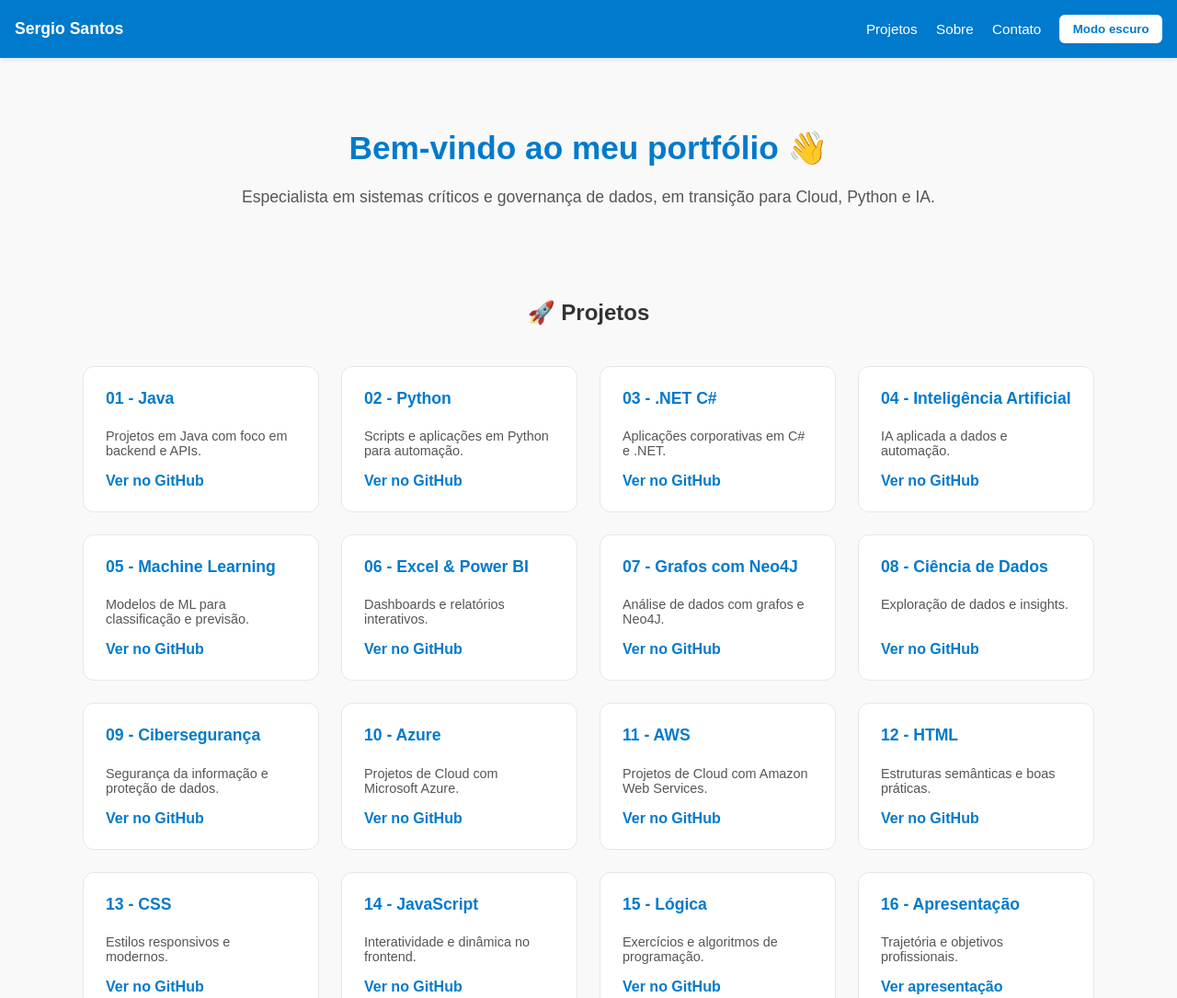
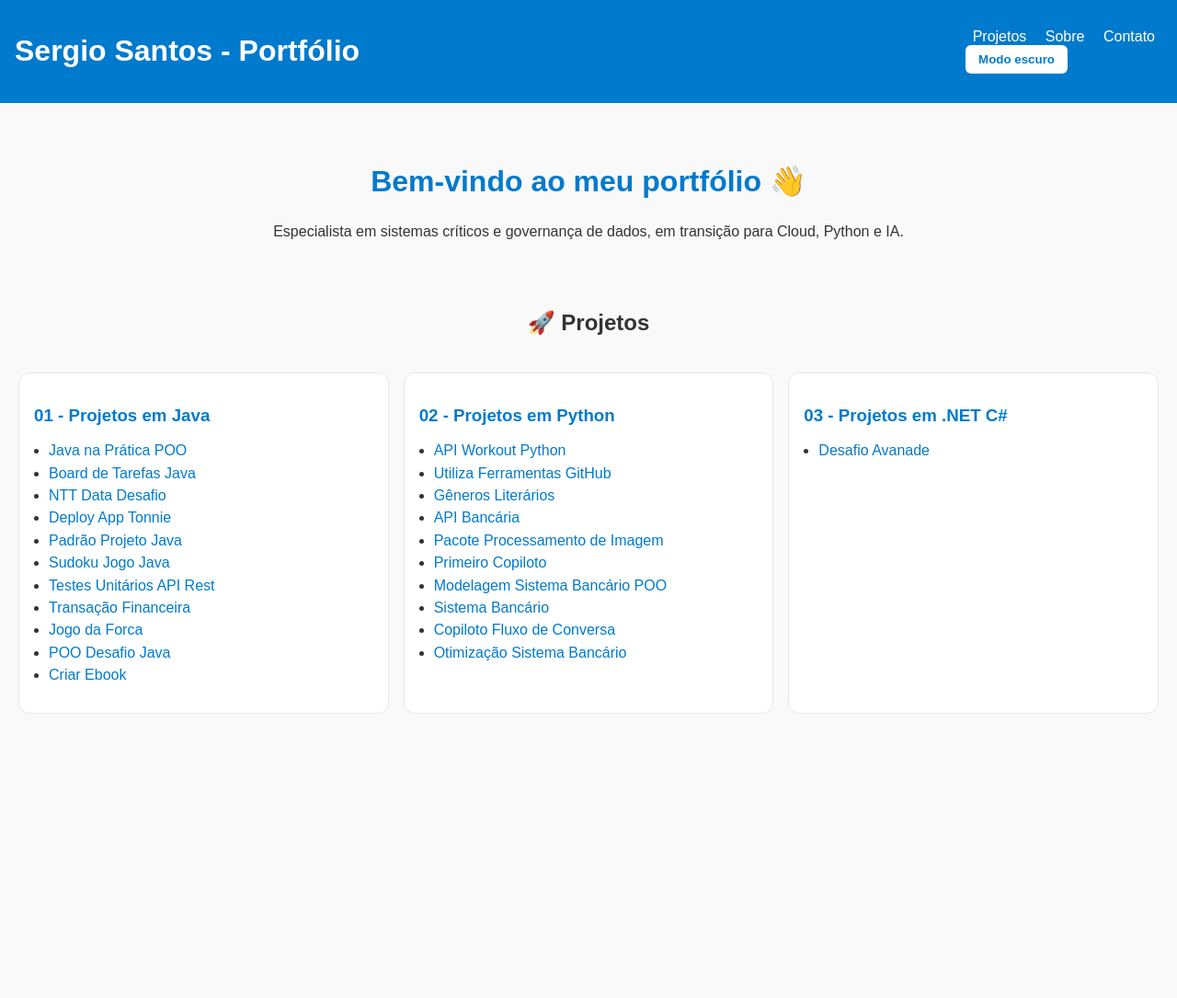
Before and after one commit to Santosdevbjj/santosdevbjj.github.io.portfolio, a plain HTML site: page index.html in a window 1280 px wide. Shown: the top 1085 px of the page at 92% size. After the commit the page ends 800 px from the top, so only its background shows below. Drawn offline with Linux system fonts and the light colour scheme.

Commit message:
Update index.html

```diff
--- a/index.html
+++ b/index.html
@@ -1,8 +1,8 @@
 <!DOCTYPE html>
 <html lang="pt-BR">
 <head>
-  <meta charset="UTF-8" />
-  <meta name="viewport" content="width=device-width, initial-scale=1.0"/>
+  <meta charset="UTF-8">
+  <meta name="viewport" content="width=device-width, initial-scale=1.0">
   <title>Portfólio Sergio Santos</title>
   <style>
     :root {
@@ -15,7 +15,7 @@
       --panel-dark: #111827;
       --text-dark: #e5e7eb;
       --muted-dark: #cbd5e1;
-      --primary-dark: #00d9ff; /* neon */
+      --primary-dark: #00d9ff;
       --glow-dark: 0 0 12px rgba(0, 217, 255, 0.6);
     }
 
@@ -25,9 +25,6 @@
       background: var(--bg-light);
       color: var(--text-light);
       transition: background 0.25s ease, color 0.25s ease;
-      display: flex;
-      flex-direction: column;
-      min-height: 100vh;
     }
 
     header {
@@ -40,21 +37,14 @@
       position: sticky;
       top: 0;
       z-index: 10;
-      box-shadow: 0 2px 5px rgba(0,0,0,0.1);
     }
-
-    .brand { font-weight: 700; font-size: 1.1rem; }
 
     nav a {
       color: #fff;
       margin: 0 0.5rem;
       text-decoration: none;
       font-weight: 500;
-      font-size: 0.95rem;
     }
-    nav a:hover { text-decoration: underline; }
-
-    .actions { display: flex; gap: 0.75rem; align-items: center; }
 
     .theme-toggle {
       background: #fff;
@@ -64,137 +54,69 @@
       border-radius: 6px;
       cursor: pointer;
       font-weight: 700;
-      transition: transform 0.15s ease;
     }
-    .theme-toggle:active { transform: scale(0.98); }
 
     .hero {
-      padding: 3rem 1.25rem;
+      padding: 2.5rem 1.25rem;
       text-align: center;
-      max-width: 900px;
-      margin: 0 auto;
     }
     .hero h1 {
-      font-size: 2.2rem;
+      font-size: 2rem;
       color: var(--primary-light);
-      margin-bottom: 0.5rem;
     }
-    .hero p { color: var(--muted-light); font-size: 1.1rem; line-height: 1.6; }
-
-    .section-title { text-align: center; margin-top: 2rem; margin-bottom: 1.5rem; }
 
     .projects {
       display: grid;
-      grid-template-columns: repeat(auto-fit, minmax(250px, 1fr));
-      gap: 1.5rem;
+      grid-template-columns: repeat(auto-fit, minmax(300px, 1fr));
+      gap: 1rem;
       padding: 1.25rem;
-      max-width: 1100px;
-      margin: 0 auto;
     }
 
     .card {
       background: #fff;
       border: 1px solid #e5e7eb;
       border-radius: 12px;
-      padding: 1.5rem;
-      transition: box-shadow 0.2s ease, transform 0.1s ease, border-color 0.2s ease;
-      display: flex;
-      flex-direction: column;
-      justify-content: space-between;
+      padding: 1rem;
     }
-    .card:hover {
-      box-shadow: 0 10px 30px rgba(0,0,0,0.1);
-      transform: translateY(-3px);
-      border-color: var(--primary-light);
-    }
-    .card h3 { margin: 0 0 0.5rem 0; color: var(--primary-light); font-size: 1.1rem; }
-    .card p { color: var(--muted-light); margin-bottom: 1rem; font-size: 0.9rem; flex-grow: 1; }
-    .card a {
-      color: var(--primary-light);
-      text-decoration: none;
-      font-weight: 700;
-      display: inline-block;
-      margin-top: auto;
-    }
-    .card a:hover { text-decoration: underline; }
-
-    /* Estilos da área de contato */
-    .contact-links {
-      display: flex;
-      justify-content: center;
-      gap: 1.5rem;
-      margin-top: 1rem;
-      flex-wrap: wrap;
-    }
-    .contact-btn {
-      background: var(--primary-light);
-      color: white;
-      padding: 0.8rem 1.5rem;
-      border-radius: 8px;
-      text-decoration: none;
-      font-weight: bold;
-      transition: opacity 0.2s;
-    }
-    .contact-btn:hover { opacity: 0.9; }
+    .card h3 { color: var(--primary-light); }
+    .card ul { padding-left: 1rem; }
+    .card li { margin-bottom: 0.4rem; }
+    .card a { color: var(--primary-light); text-decoration: none; }
 
     footer {
-      background: #eee;
-      color: var(--muted-light);
+      background: var(--primary-light);
+      color: #fff;
       text-align: center;
-      padding: 1.5rem;
-      margin-top: auto; /* Empurra o footer para baixo */
-      font-size: 0.9rem;
+      padding: 1rem;
+      margin-top: 2rem;
     }
+    footer a { color: #fff; margin: 0 0.5rem; text-decoration: none; }
 
-    /* --- TEMA ESCURO --- */
+    /* Tema escuro */
     body.dark {
-      background: linear-gradient(135deg, #0b1220 0%, #0e1a2b 50%, #0b1220 100%);
+      background: var(--bg-dark);
       color: var(--text-dark);
     }
-    body.dark header { background: var(--panel-dark); border-bottom: 1px solid #1f2937; }
-    body.dark .brand { color: var(--text-dark); }
-    body.dark nav a { color: var(--text-dark); }
-
-    body.dark .theme-toggle {
-      background: var(--primary-dark);
-      color: #001018;
-      box-shadow: var(--glow-dark);
-    }
-
+    body.dark header { background: var(--panel-dark); }
+    body.dark .theme-toggle { background: var(--primary-dark); color: #000; }
     body.dark .hero h1 { color: var(--primary-dark); text-shadow: var(--glow-dark); }
-    body.dark .hero p { color: var(--muted-dark); }
-
-    body.dark .card {
-      background: var(--panel-dark);
-      border: 1px solid #1f2937;
-      box-shadow: inset 0 1px 0 rgba(255,255,255,0.02);
-    }
-    body.dark .card:hover { border-color: var(--primary-dark); box-shadow: var(--glow-dark); }
+    body.dark .card { background: var(--panel-dark); border: 1px solid #1f2937; }
     body.dark .card h3 { color: var(--primary-dark); text-shadow: var(--glow-dark); }
-    body.dark .card p { color: var(--muted-dark); }
     body.dark .card a { color: var(--primary-dark); text-shadow: var(--glow-dark); }
-
-    body.dark .contact-btn {
-        background: var(--panel-dark);
-        border: 1px solid var(--primary-dark);
-        color: var(--primary-dark);
-        box-shadow: var(--glow-dark);
-    }
-    body.dark .contact-btn:hover { background: var(--primary-dark); color: #000; }
-
-    body.dark footer { background: #0b1526; border-top: 1px solid #1f2937; color: var(--muted-dark); }
+    body.dark footer { background: #0b1526; }
+    body.dark footer a { color: var(--primary-dark); text-shadow: var(--glow-dark); }
   </style>
 </head>
 <body>
   <header>
-    <div class="brand">Sergio Santos</div>
-    <div class="actions">
+    <h1>Sergio Santos - Portfólio</h1>
+    <div>
       <nav>
         <a href="#projetos">Projetos</a>
         <a href="#sobre">Sobre</a>
         <a href="#contato">Contato</a>
       </nav>
-      <button class="theme-toggle" id="themeBtn" aria-label="Alternar tema">Modo escuro</button>
+      <button class="theme-toggle" id="themeBtn" onclick="toggleTheme()">Modo escuro</button>
     </div>
   </header>
 
@@ -204,79 +126,46 @@
   </section>
 
   <section id="projetos">
-    <h2 class="section-title">🚀 Projetos</h2>
+    <h2 style="text-align:center;">🚀 Projetos</h2>
     <div class="projects">
-      <div class="card"><h3>01 - Java</h3><p>Projetos em Java com foco em backend e APIs.</p><a href="https://github.com/Santosdevbjj/Sergiobjj" target="_blank">Ver no GitHub</a></div>
-      <div class="card"><h3>02 - Python</h3><p>Scripts e aplicações em Python para automação.</p><a href="https://github.com/Santosdevbjj/Sergiobjj" target="_blank">Ver no GitHub</a></div>
-      <div class="card"><h3>03 - .NET C#</h3><p>Aplicações corporativas em C# e .NET.</p><a href="https://github.com/Santosdevbjj/Sergiobjj" target="_blank">Ver no GitHub</a></div>
-      <div class="card"><h3>04 - Inteligência Artificial</h3><p>IA aplicada a dados e automação.</p><a href="https://github.com/Santosdevbjj/Sergiobjj" target="_blank">Ver no GitHub</a></div>
-      <div class="card"><h3>05 - Machine Learning</h3><p>Modelos de ML para classificação e previsão.</p><a href="https://github.com/Santosdevbjj/Sergiobjj" target="_blank">Ver no GitHub</a></div>
-      <div class="card"><h3>06 - Excel & Power BI</h3><p>Dashboards e relatórios interativos.</p><a href="https://github.com/Santosdevbjj/Sergiobjj" target="_blank">Ver no GitHub</a></div>
-      <div class="card"><h3>07 - Grafos com Neo4J</h3><p>Análise de dados com grafos e Neo4J.</p><a href="https://github.com/Santosdevbjj/Sergiobjj" target="_blank">Ver no GitHub</a></div>
-      <div class="card"><h3>08 - Ciência de Dados</h3><p>Exploração de dados e insights.</p><a href="https://github.com/Santosdevbjj/Sergiobjj" target="_blank">Ver no GitHub</a></div>
-      <div class="card"><h3>09 - Cibersegurança</h3><p>Segurança da informação e proteção de dados.</p><a href="https://github.com/Santosdevbjj/Sergiobjj" target="_blank">Ver no GitHub</a></div>
-      <div class="card"><h3>10 - Azure</h3><p>Projetos de Cloud com Microsoft Azure.</p><a href="https://github.com/Santosdevbjj/Sergiobjj" target="_blank">Ver no GitHub</a></div>
-      <div class="card"><h3>11 - AWS</h3><p>Projetos de Cloud com Amazon Web Services.</p><a href="https://github.com/Santosdevbjj/Sergiobjj" target="_blank">Ver no GitHub</a></div>
-      <div class="card"><h3>12 - HTML</h3><p>Estruturas semânticas e boas práticas.</p><a href="https://github.com/Santosdevbjj/Sergiobjj" target="_blank">Ver no GitHub</a></div>
-      <div class="card"><h3>13 - CSS</h3><p>Estilos responsivos e modernos.</p><a href="https://github.com/Santosdevbjj/Sergiobjj" target="_blank">Ver no GitHub</a></div>
-      <div class="card"><h3>14 - JavaScript</h3><p>Interatividade e dinâmica no frontend.</p><a href="https://github.com/Santosdevbjj/Sergiobjj" target="_blank">Ver no GitHub</a></div>
-      <div class="card"><h3>15 - Lógica</h3><p>Exercícios e algoritmos de programação.</p><a href="https://github.com/Santosdevbjj/Sergiobjj" target="_blank">Ver no GitHub</a></div>
-      <div class="card"><h3>16 - Apresentação</h3><p>Trajetória e objetivos profissionais.</p><a href="https://linkedin.com/in/santossergioluiz" target="_blank">Ver apresentação</a></div>
-      <div class="card"><h3>17 - LinkedIn</h3><p>Conecte-se comigo profissionalmente.</p><a href="https://linkedin.com/in/santossergioluiz" target="_blank">Visitar LinkedIn</a></div>
-    </div>
-  </section>
 
-  <section id="sobre" class="hero">
-    <h2 class="section-title">👨‍💻 Sobre mim</h2>
-    <p>Analista de Sistemas Sênior com experiência em sistemas críticos bancários e infraestrutura corporativa.
-       Em transição para Cloud, Python, IA e DevOps.</p>
-  </section>
+      <!-- 01 Java -->
+      <div class="card">
+        <h3>01 - Projetos em Java</h3>
+        <ul>
+          <li><a href="https://github.com/Santosdevbjj/javaNaPraticaPOO" target="_blank">Java na Prática POO</a></li>
+          <li><a href="https://github.com/Santosdevbjj/boardTarefasJava" target="_blank">Board de Tarefas Java</a></li>
+          <li><a href="https://github.com/Santosdevbjj/NTTDataDesafio" target="_blank">NTT Data Desafio</a></li>
+          <li><a href="https://github.com/Santosdevbjj/deployAppTonnie" target="_blank">Deploy App Tonnie</a></li>
+          <li><a href="https://github.com/Santosdevbjj/PadraoProjetoJava" target="_blank">Padrão Projeto Java</a></li>
+          <li><a href="https://github.com/Santosdevbjj/SudokuJogoJava" target="_blank">Sudoku Jogo Java</a></li>
+          <li><a href="https://github.com/Santosdevbjj/testUnitValidarApiRest" target="_blank">Testes Unitários API Rest</a></li>
+          <li><a href="https://github.com/Santosdevbjj/transacaoFinanceira" target="_blank">Transação Financeira</a></li>
+          <li><a href="https://github.com/Santosdevbjj/jogoDaForca" target="_blank">Jogo da Forca</a></li>
+          <li><a href="https://github.com/Santosdevbjj/pooDesafioJava" target="_blank">POO Desafio Java</a></li>
+          <li><a href="https://github.com/Santosdevbjj/criarEbook" target="_blank">Criar Ebook</a></li>
+        </ul>
+      </div>
 
-  <section id="contato" class="hero" style="padding-bottom: 3rem;">
-    <h2 class="section-title">📬 Vamos conversar?</h2>
-    <div class="contact-links">
-      <a href="mailto:santossergiorealbjj@outlook.com" class="contact-btn">📧 Enviar Email</a>
-      <a href="https://linkedin.com/in/santossergioluiz" target="_blank" class="contact-btn">💼 LinkedIn</a>
-      <a href="https://github.com/Santosdevbjj" target="_blank" class="contact-btn">🐙 GitHub</a>
-    </div>
-  </section>
+      <!-- 02 Python -->
+      <div class="card">
+        <h3>02 - Projetos em Python</h3>
+        <ul>
+          <li><a href="https://github.com/Santosdevbjj/apiWorkoutPython" target="_blank">API Workout Python</a></li>
+          <li><a href="https://github.com/Santosdevbjj/utilizaFerramentasGitHub" target="_blank">Utiliza Ferramentas GitHub</a></li>
+          <li><a href="https://github.com/Santosdevbjj/generosLiterarios" target="_blank">Gêneros Literários</a></li>
+          <li><a href="https://github.com/Santosdevbjj/apiBancaria" target="_blank">API Bancária</a></li>
+          <li><a href="https://github.com/Santosdevbjj/pacoteProcessImagem" target="_blank">Pacote Processamento de Imagem</a></li>
+          <li><a href="https://github.com/Santosdevbjj/primeiroCopiloto" target="_blank">Primeiro Copiloto</a></li>
+          <li><a href="https://github.com/Santosdevbjj/modelaSistemaBancPOO" target="_blank">Modelagem Sistema Bancário POO</a></li>
+          <li><a href="https://github.com/Santosdevbjj/sistemaBancario" target="_blank">Sistema Bancário</a></li>
+          <li><a href="https://github.com/Santosdevbjj/copilotoFluxoConversa" target="_blank">Copiloto Fluxo de Conversa</a></li>
+          <li><a href="https://github.com/Santosdevbjj/otimizaSistemaBancario" target="_blank">Otimização Sistema Bancário</a></li>
+        </ul>
+      </div>
 
-  <footer>
-    <p>&copy; 2024 Sergio Santos. Todos os direitos reservados.</p>
-  </footer>
-
-  <script>
-    document.addEventListener('DOMContentLoaded', () => {
-      const themeBtn = document.getElementById('themeBtn');
-
-      // Verifica preferência salva
-      const savedTheme = localStorage.getItem('theme') || 'light';
-      const isDark = savedTheme === 'dark';
-
-      // Aplica estado inicial
-      if (isDark) {
-        document.body.classList.add('dark');
-      }
-      updateButtonText(isDark);
-
-      // Adiciona evento de clique (CORREÇÃO PRINCIPAL)
-      if (themeBtn) {
-        themeBtn.addEventListener('click', toggleTheme);
-      }
-
-      function toggleTheme() {
-        const isDarkNow = document.body.classList.toggle('dark');
-        localStorage.setItem('theme', isDarkNow ? 'dark' : 'light');
-        updateButtonText(isDarkNow);
-      }
-
-      function updateButtonText(isDark) {
-        if (themeBtn) {
-          themeBtn.textContent = isDark ? 'Modo claro' : 'Modo escuro';
-          themeBtn.setAttribute('aria-pressed', isDark ? 'true' : 'false');
-        }
-      }
-    });
-  </script>
-</body>
-</html>
+      <!-- 03 .NET C# -->
+      <div class="card">
+        <h3>03 - Projetos em .NET C#</h3>
+        <ul>
+          <li><a href="https://github.com/Santosdevbjj/desafioAvanadeMicroservico" target="_blank">Desafio Avanade
```
